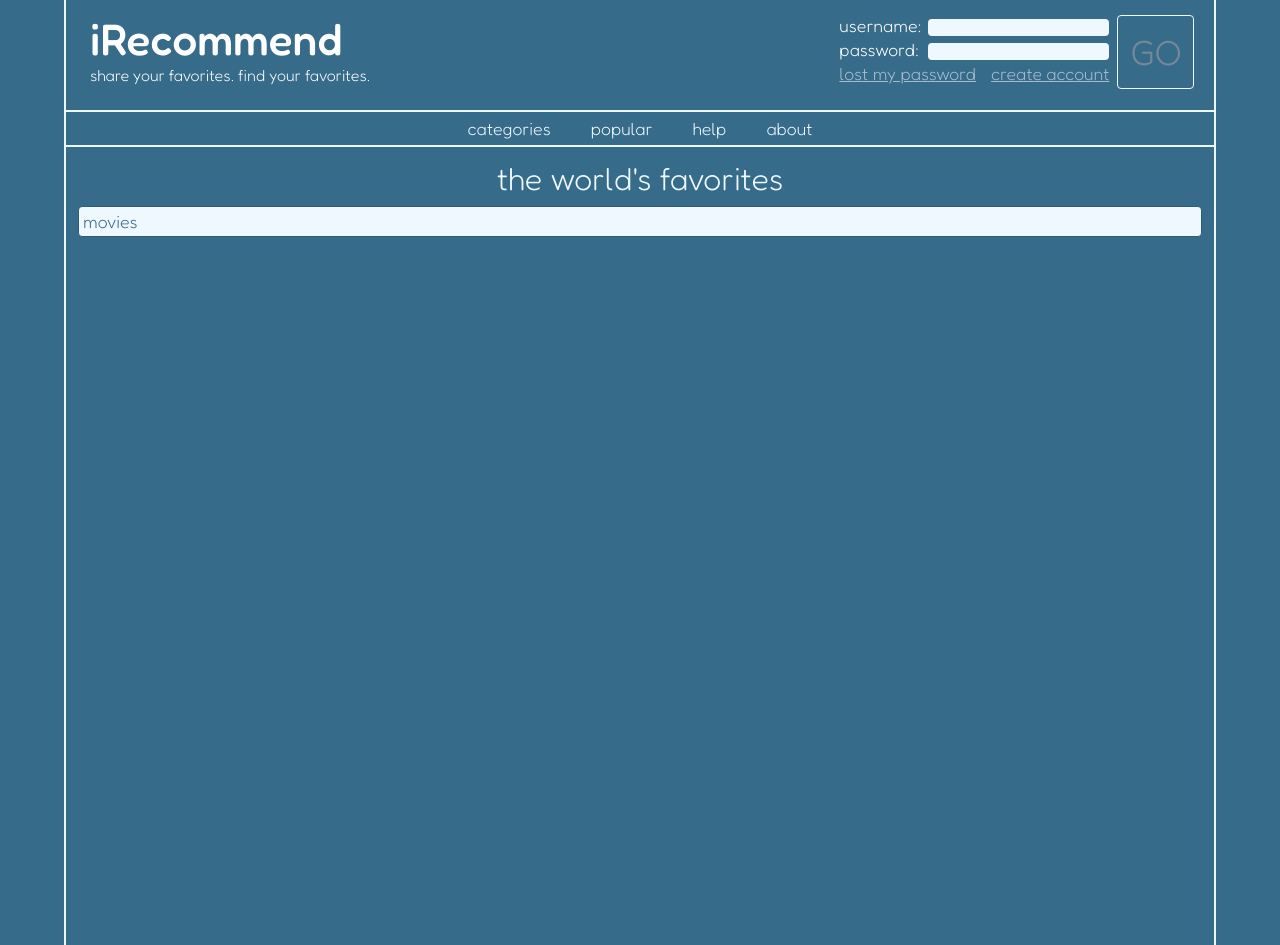
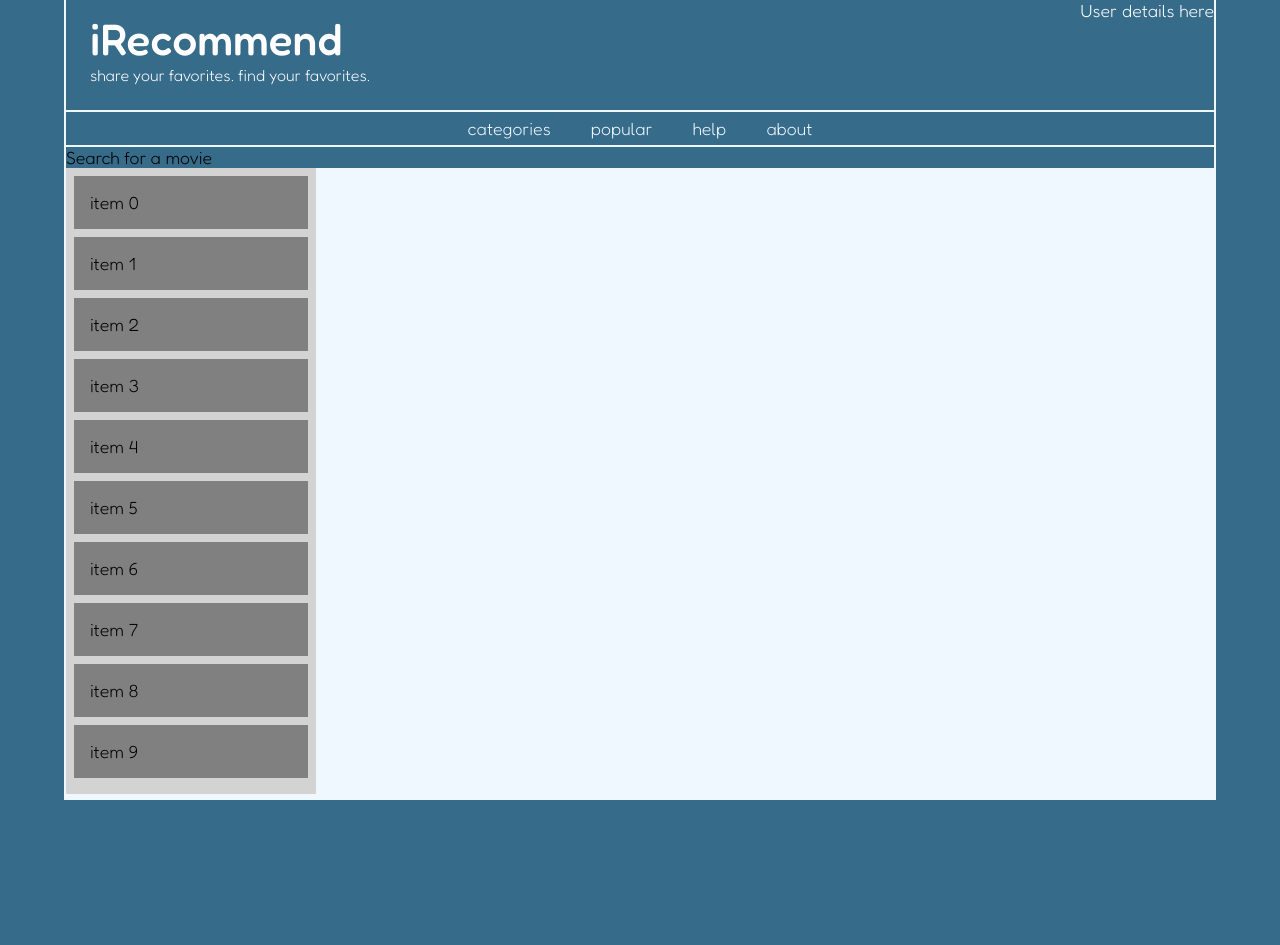
Before and after one commit to bujanski/i-recommend, a React (Create React App) app in the folder client/: page / in a window 1280 px wide. After the commit the page ends 800 px from the top, so only its background shows below. Built offline with nearby package versions, Linux system fonts and the light colour scheme.

Commit message:
example drag and drop sorting list functional

```diff
--- a/client/public/index.html
+++ b/client/public/index.html
@@ -24,7 +24,7 @@
       work correctly both with client-side routing and a non-root public URL.
       Learn how to configure a non-root public URL by running `npm run build`.
     -->
-    <title>React App</title>
+    <title>iRecommend - share your favorites. find your favorites.</title>
   </head>
   <body>
     <noscript>You need to enable JavaScript to run this app.</noscript>
--- a/client/src/App.css
+++ b/client/src/App.css
@@ -1,4 +1,4 @@
-@import url( 'https://fonts.googleapis.com/css2?family=Fredoka:wght@300;500;700&display=swap');
+@import "https://fonts.googleapis.com/css2?family=Fredoka:wght@300;500;700&display=swap";
 
 * {
     margin: 0;
@@ -7,7 +7,7 @@
 }
 
 .App {
-    font-family: 'Fredoka', sans-serif;
+    font-family: 'Fredoka',sans-serif;
     font-weight: 300;
     margin: auto;
     min-height: 100vh;
@@ -20,17 +20,19 @@
     width: 90vw;
     border-left: 2px solid aliceblue;
     border-right: 2px solid aliceblue;
+    background-color: aliceblue;
 }
 
 #top-bar-container {
     min-height: 160px;
     color: white;
+    padding-bottom: 1px;
 }
 
 #top-bar-container input {
     outline: none;
     border-radius: 4px;
-    border: 0px;
+    border: 0;
     background-color: aliceblue;
 }
 
@@ -42,11 +44,12 @@
 
 .app-description {
     font-weight: 300;
-    font-size: .9rem;
+    font-size: 0.9rem;
 }
 
 .credential-container {
     display: flex;
+    margin-bottom: 10px;
 }
 
 .login-container {
@@ -55,19 +58,19 @@
 }
 
 .login-container a {
-    color: rgb(166, 187, 206);
+    color: rgb(166,187,206);
 }
 
 .login-input {
     display: flex;
     justify-content: space-between;
-    margin: 3px 0px;
+    margin: 3px 0;
 }
 
 .login-help-links {
     display: flex;
     justify-content: space-between;
-    margin: 3px 0px;
+    margin: 3px 0;
 }
 
 .login-button {
@@ -81,11 +84,10 @@
     flex-direction: column;
     justify-content: center;
     font-size: 2em;
-    padding: 0px 12px;
+    padding: 0 12px;
     line-height: 0;
     cursor: default;
 }
-
 .login-button:hover {
     background-color: #366b8a;
     color: lightslategray;
@@ -93,17 +95,17 @@
 
 .top-nav-container {
     border-top: 2px solid aliceblue;
+    border-bottom: 2px solid aliceblue;
     display: flex;
-    justify-content:center
+    justify-content: center;
 }
 
 .top-nav-button {
     cursor: pointer;
     align-content: center;
-    padding: 6px 20px 6px 20px;
+    padding: 6px 20px;
     color: aliceblue;
 }
-
 .top-nav-button:hover {
     background-color: aliceblue;
     color: #366b8a;
@@ -111,9 +113,7 @@
 
 #preview-pane {
     background-color: #366b8a;
-    border-top: 2px solid aliceblue;
     padding: 4px;
-    height: 800px;
     color: aliceblue;
 }
 
@@ -126,27 +126,24 @@
 .preview-list {
     border: 1px solid #2e5a74;
     background-color: aliceblue;
-    color:#366b8a;
+    color: #366b8a;
     margin: 8px;
     padding: 4px;
     border-radius: 4px;
 }
-
-/* ---------responsiveness-----------*/
-
 @media screen and (min-width: 685px) {
     #top-bar-container {
         display: flex;
         justify-content: space-between;
         min-height: 110px;
+        padding-bottom: 0;
     }
 
     .credential-container {
         height: 80px;
-        margin: 12px
+        margin: 12px;
     }
 }
-
 @media screen and (min-width: 788px) {
     .app-title {
         font-size: 2.5em;
--- a/client/src/App.js
+++ b/client/src/App.js
@@ -1,15 +1,31 @@
 import './App.css';
 import TopBar from './components/TopBar';
 import PreviewPane from './components/PreviewPane';
-import ScrapeImdb from './components/ScrapeImdb';
+import {AppContext, appData} from './store/AppContext';
+import {useReducer} from 'react';
+import {appReducer} from './reducers/appReducer'
+import SelectionWidget from './components/SelectionWidget';
+import DragList from './components/DragList'
+function App() {
+    const [state,
+        dispatch] = useReducer(appReducer, appData);
+    const {userLoggedIn} = appData;
+    return (
 
-function App() {
-    return (
         <div className="App">
-            <TopBar />
-            <PreviewPane />
+            <AppContext.Provider
+                value={{
+                state,
+                dispatch
+            }}>
+                <TopBar/>
+                {!userLoggedIn
+                    ? <PreviewPane/>
+                    : <SelectionWidget />}
+                <DragList />
+            </AppContext.Provider>
         </div>
-    );
+    )
 }
 
 export default App;
--- /dev/null
+++ b/client/src/components/DragList.js
@@ -0,0 +1,76 @@
+import React, { useState } from "react";
+import { DragDropContext, Droppable, Draggable } from "react-beautiful-dnd";
+
+const getItems = count =>
+  Array.from({ length: count }, (v, k) => k).map(k => ({
+    id: `item-${k}`,
+    content: `item ${k}`
+  }));
+
+const reorder = (list, startIndex, endIndex) => {
+  const result = Array.from(list);
+  const [removed] = result.splice(startIndex, 1);
+  result.splice(endIndex, 0, removed);
+  return result;
+};
+
+const grid = 8;
+
+const getItemStyle = (isDragging, draggableStyle) => ({
+  userSelect: "none",
+  padding: grid * 2,
+  margin: `0 0 ${grid}px 0`,
+  background: isDragging ? "lightgreen" : "grey",
+  ...draggableStyle
+});
+
+const getListStyle = isDraggingOver => ({
+  background: isDraggingOver ? "lightblue" : "lightgrey",
+  padding: grid,
+  width: 250
+});
+
+const App = () => {
+  const [items, setItems] = useState(getItems(10));
+
+  const onDragEnd = result => {
+    if (!result.destination) {
+      return;
+    }
+
+    const updatedItems = reorder(items, result.source.index, result.destination.index);
+    setItems(updatedItems);
+  };
+
+  return (
+    <DragDropContext onDragEnd={onDragEnd}>
+      <Droppable droppableId="droppable">
+        {(provided, snapshot) => (
+          <div
+            {...provided.droppableProps}
+            ref={provided.innerRef}
+            style={getListStyle(snapshot.isDraggingOver)}
+          >
+            {items.map((item, index) => (
+              <Draggable key={item.id} draggableId={item.id} index={index}>
+                {(provided, snapshot) => (
+                  <div
+                    ref={provided.innerRef}
+                    {...provided.draggableProps}
+                    {...provided.dragHandleProps}
+                    style={getItemStyle(snapshot.isDragging, provided.draggableProps.style)}
+                  >
+                    {item.content}
+                  </div>
+                )}
+              </Draggable>
+            ))}
+            {provided.placeholder}
+          </div>
+        )}
+      </Droppable>
+    </DragDropContext>
+  );
+};
+
+export default App;
--- a/client/src/components/PreviewPane.js
+++ b/client/src/components/PreviewPane.js
@@ -1,5 +1,6 @@
 import React from 'react'
 import PreviewList from './PreviewList'
+import SelectionWidget from './SelectionWidget'
 
 function PreviewPane() {
     return (
--- /dev/null
+++ b/client/src/components/SelectionWidget.js
@@ -0,0 +1,57 @@
+import React, {useContext} from 'react'
+import {AppContext, appData} from '../store/AppContext'
+import ReactDOM from "react-dom";
+import {DragDropContext, Droppable, Draggable} from "react-beautiful-dnd";
+
+// const getItems = count => Array.from({
+//     length: count
+// }, (v, k) => k).map(k => ({id: `item-${k}`, content: `item ${k}`}));
+
+// // a little function to help us with reordering the result
+// const reorder = (list, startIndex, endIndex) => {
+//     const result = Array.from(list);
+//     const [removed] = result.splice(startIndex, 1);
+//     result.splice(endIndex, 0, removed);
+
+//     return result;
+// };
+
+// const grid = 8;
+
+// const getItemStyle = (isDragging, draggableStyle) => ({
+//     // some basic styles to make the items look a bit nicer
+//     userSelect: "none",
+//     padding: grid * 2,
+//     margin: `0 0 ${grid}px 0`,
+
+//     // change background colour if dragging
+//     background: isDragging
+//         ? "lightgreen"
+//         : "grey",
+
+//     // styles we need to apply on draggables
+//     ...draggableStyle
+// });
+
+// const getListStyle = isDraggingOver => ({
+//     background: isDraggingOver
+//         ? "lightblue"
+//         : "lightgrey",
+//     padding: grid,
+//     width: 250
+// });
+
+
+
+
+function SelectionWidget() {
+    const {state, dispatch} = useContext(AppContext);
+    const {selectingCategory} = state;
+    const lCaseCategory = selectingCategory.toLowerCase();
+
+    return (
+        <div>Search for a {lCaseCategory}</div>
+    )
+}
+
+export default SelectionWidget
--- a/client/src/components/TopBar.js
+++ b/client/src/components/TopBar.js
@@ -2,13 +2,22 @@ import React from 'react'
 import AppTitle from './AppTitle'
 import LogInWidget from './LogInWidget'
 import TopNav from './TopNav'
+import {AppContext, appData} from '../store/AppContext';
+import {useReducer} from 'react';
+import {appReducer} from '../reducers/appReducer'
+import UserDetailWidget from './UserDetailWidget';
 
 function TopBar() {
+    const [state,
+        dispatch] = useReducer(appReducer, appData);
+    const {userLoggedIn} = appData;
+    console.log(userLoggedIn);
+
     return (
         <div>
             <div id="top-bar-container">
                 <AppTitle/>
-                <LogInWidget/>
+                {userLoggedIn ? <UserDetailWidget /> : <LogInWidget />}
 
             </div>
             <div>
--- /dev/null
+++ b/client/src/components/UserDetailWidget.js
@@ -0,0 +1,9 @@
+import React from 'react'
+
+function UserDetailWidget() {
+  return (
+    <div>User details here</div>
+  )
+}
+
+export default UserDetailWidget
--- a/client/src/store/AppContext.js
+++ b/client/src/store/AppContext.js
@@ -3,7 +3,17 @@ import { createContext } from "react";
 export const AppContext = createContext(null);
 
 export const appData = {
-    userLoggedIn: false,
+    userLoggedIn: true,
     aboutDisplay: false,
+    selectingCategory: "movie",
+}
 
-}
+export const mediaCategories = [
+    "Book",
+    "Movie",
+    "Podcast",
+    "Video game",
+
+
+
+]
```
Also changed, not shown: client/src/components/SelectionEntry.js (added, +9 -0 lines), client/src/exampleDnD.js (added, +76 -0 lines).
